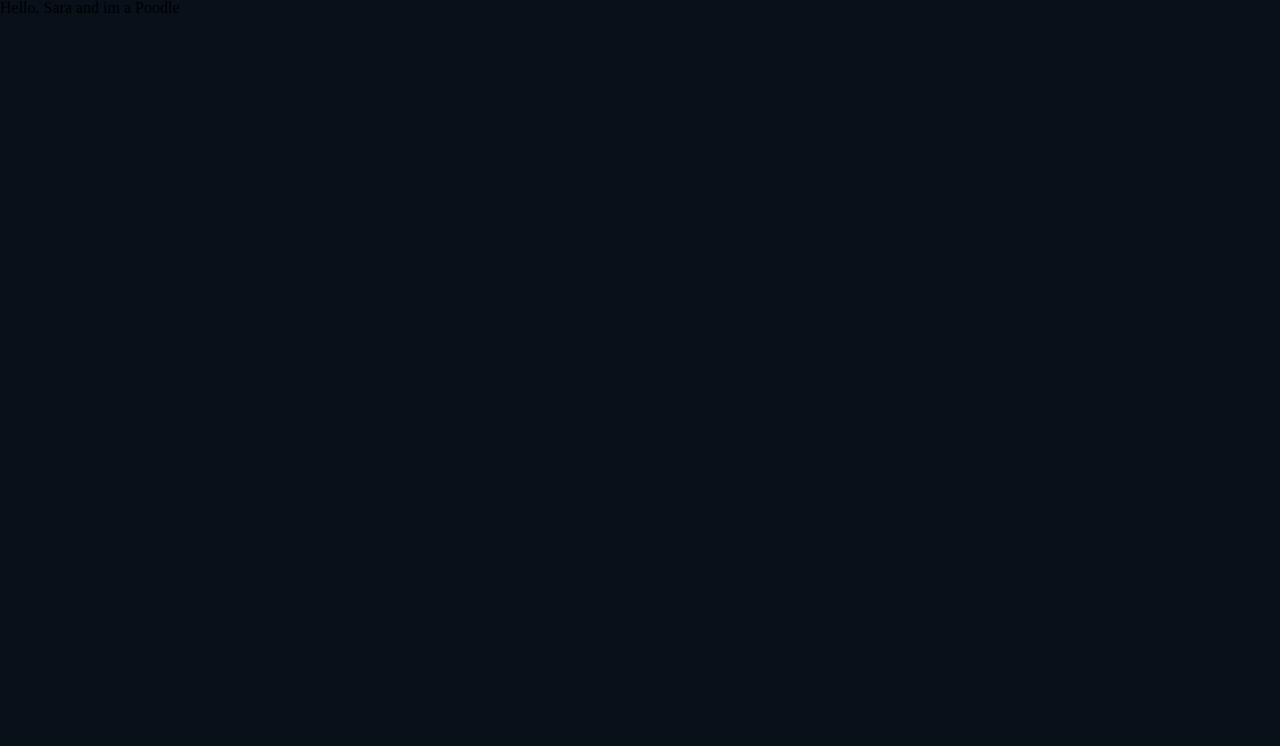
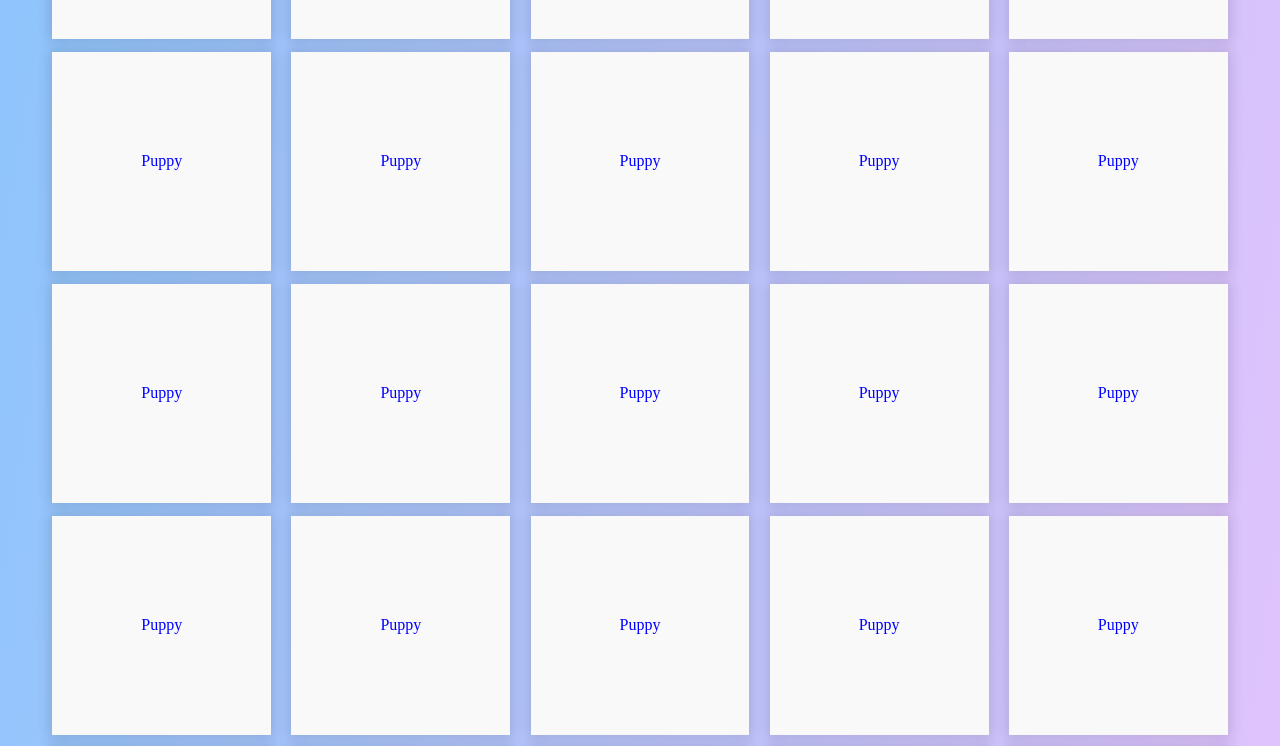
Before and after one commit to miorogvall/dogbingo, a React (Create React App) app: page / in a window 1280 px wide. Shown: the top 746 px of the page. Built offline with nearby package versions, Linux system fonts and the light colour scheme.

Commit message:
implemented ui for bingo board

```diff
--- a/src/App.js
+++ b/src/App.js
@@ -1,12 +1,16 @@
 import React from 'react';
 import './App.scss';
-import Card from './components/Card';
+import CardRow from './components/row/CardRow';
 
 function App() {
   return (
     <div className="App">
       <header className="App-header">
-      <Card name="Sara"  dog="Poodle"/>
+      <CardRow />
+      <CardRow />
+      <CardRow />
+      <CardRow />
+      <CardRow />
       </header>
     </div>
   );
--- a/src/App.scss
+++ b/src/App.scss
@@ -1,5 +1,14 @@
 @import './master.scss';
 
 body {
-  background: $deep-blue;
+  background-color: #8EC5FC;
+    background-image: linear-gradient(99deg, #8EC5FC 0%, #E0C3FC 100%);
 }
+
+.App-header {
+  height: 100vh;
+  display: flex;
+  flex-direction: column;
+  width: 100%;
+  justify-content: center;
+}
--- a/src/components/Card.js
+++ /dev/null
@@ -1,9 +0,0 @@
-import React from 'react';
-
-class Card extends React.Component {
-  render() {
-  return <h1>Hello, {this.props.name} and im a {this.props.dog}</h1>;
-  }
-}
-
-  export default Card;
--- /dev/null
+++ b/src/components/row/CardRow.js
@@ -0,0 +1,16 @@
+import React from 'react';
+import Card from './card/Card'
+
+class CardRow extends React.Component {
+  render() {
+  return <div class="card-row">
+  <Card breed="Puppy"/>
+  <Card breed="Puppy"/>
+  <Card breed="Puppy"/>
+  <Card breed="Puppy"/>
+  <Card breed="Puppy"/>
+  </div>;
+  }
+}
+
+  export default CardRow;
--- /dev/null
+++ b/src/components/row/_row.scss
@@ -0,0 +1,7 @@
+.card-row {
+    display: flex;
+    justify-content: space-evenly;
+    width: 95%;
+    margin-left: auto;
+    margin-right: auto;
+}
--- /dev/null
+++ b/src/components/row/card/Card.js
@@ -0,0 +1,12 @@
+import React from 'react';
+
+class Card extends React.Component {
+  render() {
+ /*  return <h1>Hello, {this.props.name} and im a {this.props.dog}</h1>; */
+ return <div class="square">
+   <div class="dog-name">{this.props.breed}</div>
+   </div>;
+  }
+}
+
+  export default Card;
--- /dev/null
+++ b/src/components/row/card/_card.scss
@@ -0,0 +1,25 @@
+.square {
+    width: 18%;
+    padding-top: 18%;
+    display: flex;
+    justify-content: center;
+    align-items: center;
+    background: #f9f9f9;
+    box-shadow: 0px 0px 12px 3px rgba(0, 0, 0, 0.13);
+    margin-bottom: 1.08333333333%;
+    position: relative;
+
+    .dog-name {
+        position: absolute;
+        color: blue;
+        width: 100%;
+        height: 100%;
+        top: 0;
+        left: 0;
+        right: 0;
+        bottom: 0;
+        display: flex;
+        justify-content: center;
+        align-items: center;
+    }
+}
--- a/src/master.scss
+++ b/src/master.scss
@@ -1,2 +1,6 @@
+/* HELPERS */
 @import './utilities/normalize';
 @import './utilities/variables';
+/* COMPONENT STYLES */
+@import './components/row/row';
+@import './components/row/card/card';
```
